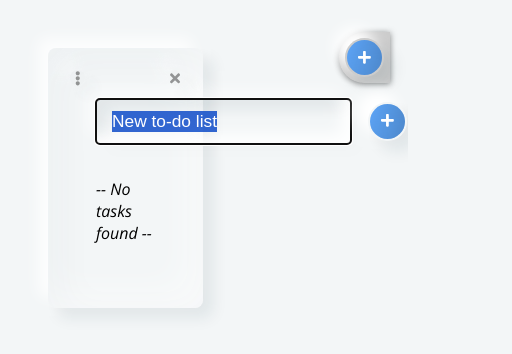
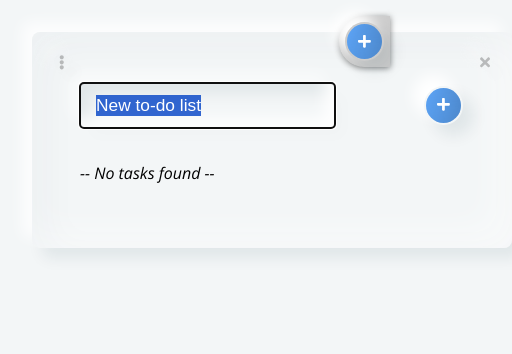
Before and after one commit to singha-cz/a-todo, a React (Create React App) app: page / in a window 390 px wide. Both pictures are taken after a click on the button "Add new todo list". Shown: the top 354 px of the page, 512 px wide, since content can reach past the window. Built offline with nearby package versions, Linux system fonts and the light colour scheme.

Commit message:
responsive grid

```diff
--- a/src/components/TaskList/TaskList.module.scss
+++ b/src/components/TaskList/TaskList.module.scss
@@ -3,9 +3,9 @@
 .toDoListModule{
    @include soft-raised(10px);
    padding: 2rem 3rem 3rem;
-   flex: 1 0 18%;
-   max-width: 18%;
-   margin: 1rem;
+   //flex: 1 0 18%;
+   //max-width: 18%;
+   //margin: 1rem;
    position: relative;
    border-radius: 0.5rem;
 }
@@ -41,7 +41,7 @@
    position: absolute;
    right: 1.4rem;
    top: 1.4rem;
-   opacity: 0.5;
+   opacity: 0.3;
    &:hover{
       opacity: 1;
    }
@@ -52,11 +52,8 @@
    top: 1.4rem;
    padding-left: 0.3rem;
    padding-right: 0.3rem;
-   opacity: 0.5;
+   opacity: 0.3;
    &:hover{
       opacity: 1;
    }
 }
-.popupMenu{
-   @include soft-raised(10px);
-}
--- a/src/components/ToDoLists/ToDoLists.module.scss
+++ b/src/components/ToDoLists/ToDoLists.module.scss
@@ -1,12 +1,18 @@
 @import "../../theme.scss";
 .toDoLists{
-    display: flex;
-    flex-wrap: wrap;
+    display: grid;
+    grid-template-columns: repeat(auto-fill, minmax(480px, 1fr));
+    grid-gap: 1rem;
 }
+// .toDoLists{
+//     display: flex;
+//     flex-wrap: wrap;
+// }
 
 .addToDoList{
     position: fixed;
     right: 0;
+    top: 1rem;
     border-radius: 50%;
     border-top-right-radius: 0;
     border-bottom-right-radius: 0;
@@ -14,4 +20,5 @@
     background: #cccccc;
     padding: 0.3rem;
     box-shadow: 0 1px 6px rgba(0,0,0,0.5);
+    z-index: 1;
 }
```
